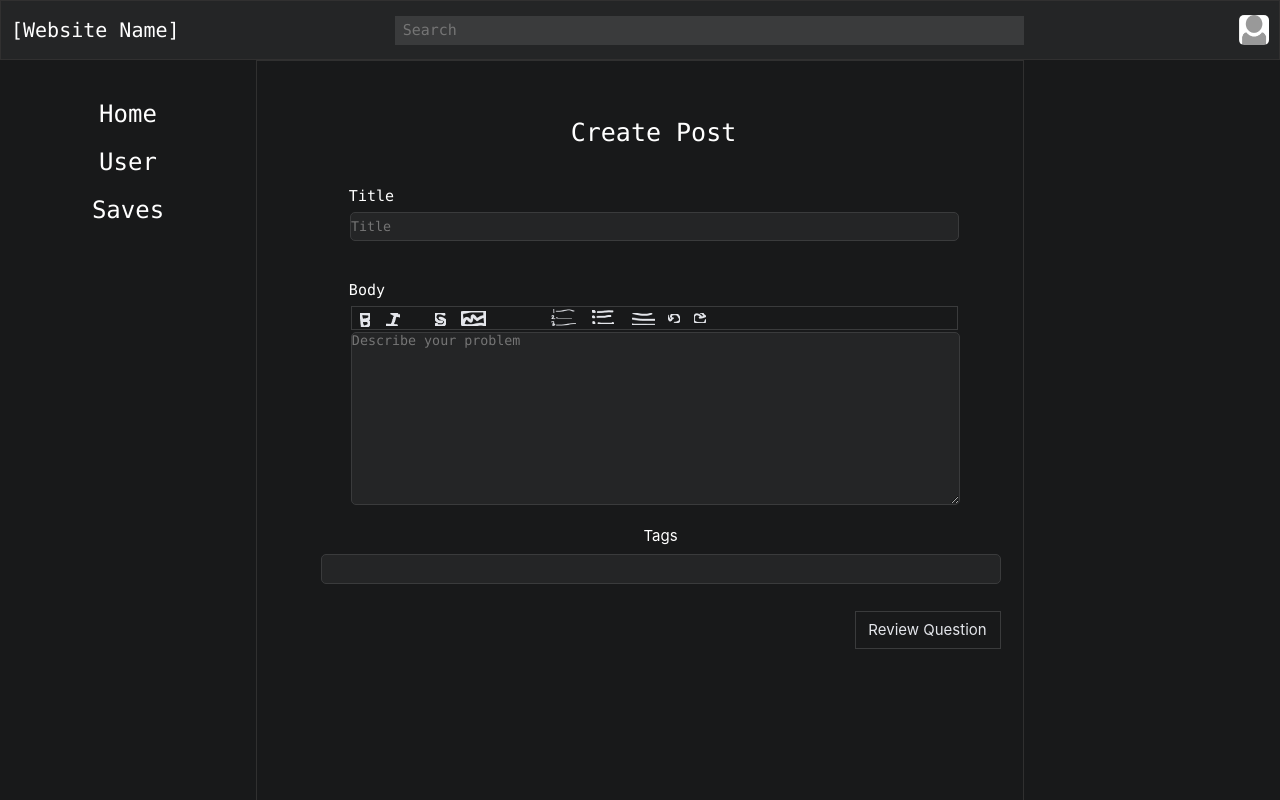
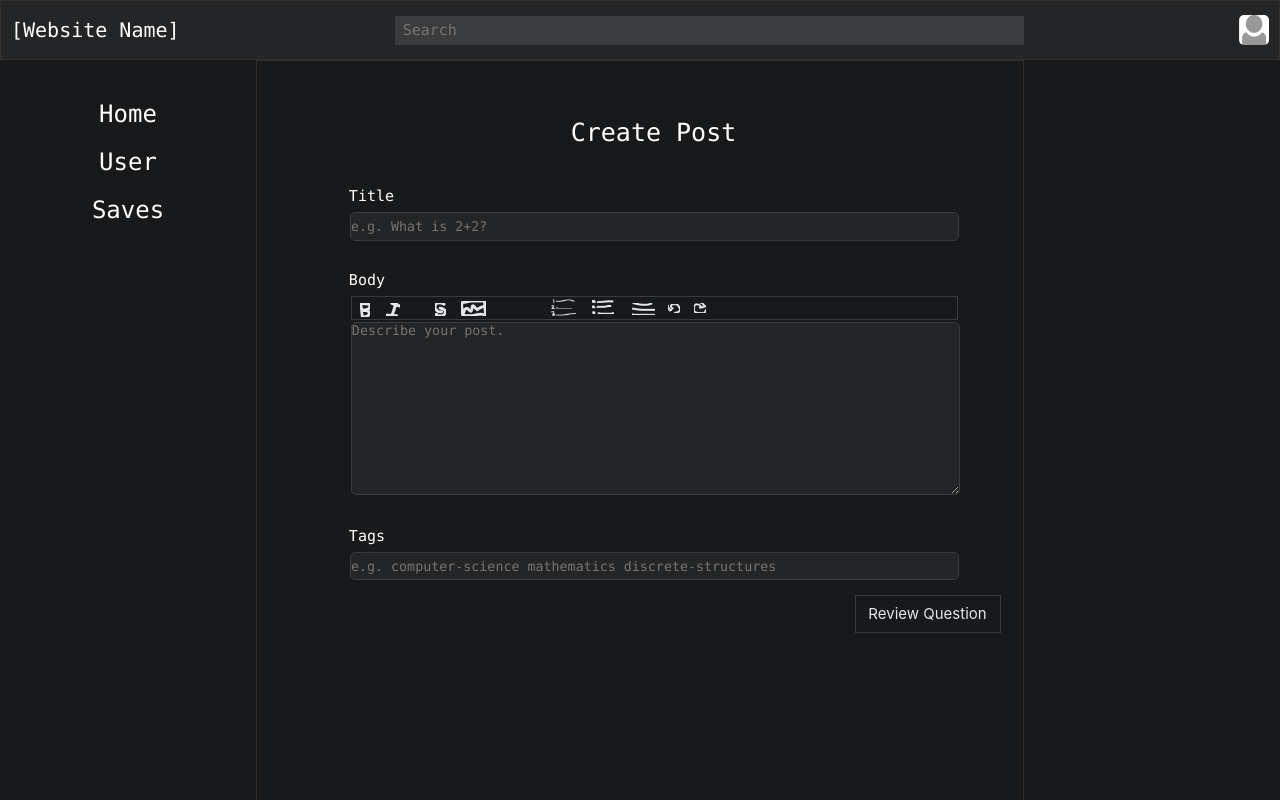
Before and after one commit to Scrappyz/QA-Sharing-Platform, a React (Create React App) app: page /askquestion in a window 1280 px wide. Built offline with nearby package versions, Linux system fonts and the light colour scheme.

Commit message:
Fixed layout of AskQuestion

```diff
--- a/src/views/pages/AskQuestion/AskQuestion.css
+++ b/src/views/pages/AskQuestion/AskQuestion.css
@@ -65,7 +65,7 @@ body {
 }
 
 .frame .main-container .content-container .title-container {
-  margin: 0 4rem 2rem 4rem;
+  margin: 0 4rem 1.5rem 4rem;
   box-sizing: border-box;
   padding-bottom: 0rem;
   width: 90%;
@@ -95,7 +95,7 @@ body {
 }
 
 .frame .main-container .content-container .body-container {
-  margin: 2rem 4rem 2rem 4rem;
+  margin: 1.5rem 4rem 1.5rem 4rem;
   width: 90%;
 }
 
@@ -210,32 +210,34 @@ body {
   border-radius: 0.5rem;
 }
 
-.frame .main-container .content-container .tags-pmX {
-  margin: 0rem 0rem 2.768rem 1.4rem;
-  width: 68rem;
+.frame .main-container .content-container .tags-container {
+  margin: 1.5rem 4rem 1.5rem 4rem;
+  width: 90%;
   border-radius: 0.5rem;
 }
-.frame .main-container .content-container .tags-pmX .tags-xMw {
-  margin-bottom: 0.8954rem;
+
+.frame .main-container .content-container .tags-container .label {
+  margin-bottom: 0.6904rem;
   width: 100%;
-  display: flex;
-  align-items: center;
-  justify-content: center;
+  text-align: left;
   font-size: 1.5rem;
   font-weight: 400;
   line-height: 1.2125;
   color: #ffffff;
-  font-family: Inter, 'Source Sans Pro';
   white-space: nowrap;
 }
-.frame .main-container .content-container .tags-pmX .shape-gHw {
+
+.frame .main-container .content-container .tags-container .tags {
+  margin-left: 0.1109rem;
   width: 100%;
-  height: 2.9731rem;
+  height: 2.8706rem;
   border: solid 0.1rem #3a3b3c;
   box-sizing: border-box;
   background-color: #242526;
+  color: white;
   border-radius: 0.5rem;
 }
+
 .frame .main-container .content-container .review-question-Py3 {
   margin-left: 54.8rem;
   width: 14.6rem;
--- a/src/views/pages/AskQuestion/AskQuestion.js
+++ b/src/views/pages/AskQuestion/AskQuestion.js
@@ -23,7 +23,7 @@ function AskQuestion() {
                     <div className="top-label">Create Post</div>
                     <div className="title-container">
                         <p className="label">Title</p>
-                        <input className="title" type="text" placeholder="Title" />
+                        <input className="title" type="text" placeholder="e.g. What is 2+2?" />
                     </div>
                     <div className="body-container">
                         <p className="label">Body</p>
@@ -38,12 +38,11 @@ function AskQuestion() {
                             <img className="undo-sC5" src="./assets/undo.png"/>
                             <img className="redo-zGh" src="./assets/redo.png"/>
                         </div>
-                        <textarea className="text-body" placeholder="Describe your problem" />
+                        <textarea className="text-body" placeholder="Describe your post." />
                     </div>
-                    <div className="tags-pmX">
-                        <div className="tags-xMw">Tags</div>
-                        <div className="shape-gHw">
-                        </div>
+                    <div className="tags-container">
+                        <p className="label">Tags</p>
+                        <input className="tags" type="text" placeholder="e.g. computer-science mathematics discrete-structures" />
                     </div>
                     <div className="review-question-Py3">Review Question</div>
                 </div>
@@ -85,7 +84,7 @@ function AskQuestion() {
         //         <div className="text-body">
         //         </div>
         //         </div>
-        //         <div className="tags-pmX">
+        //         <div className="tags-container">
         //         <div className="tags-xMw">Tags</div>
         //         <div className="shape-gHw">
         //         </div>
```
